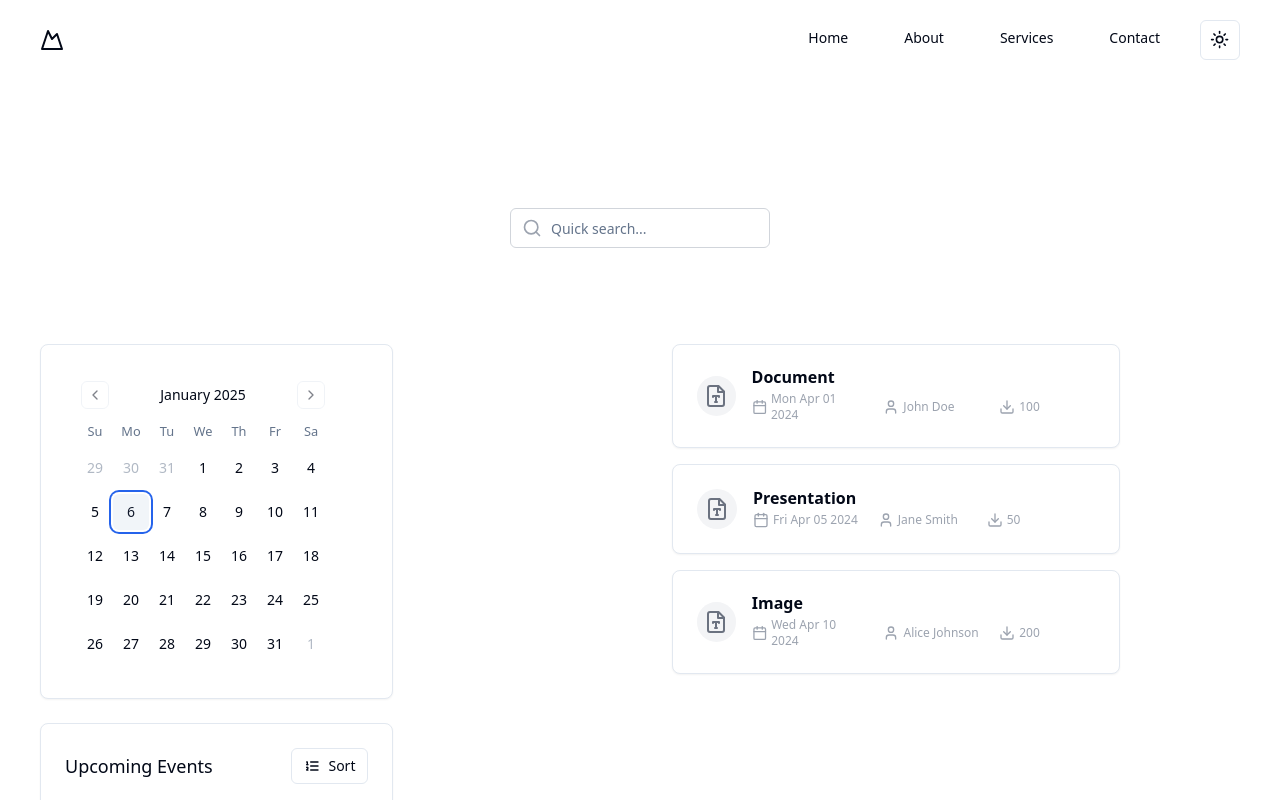
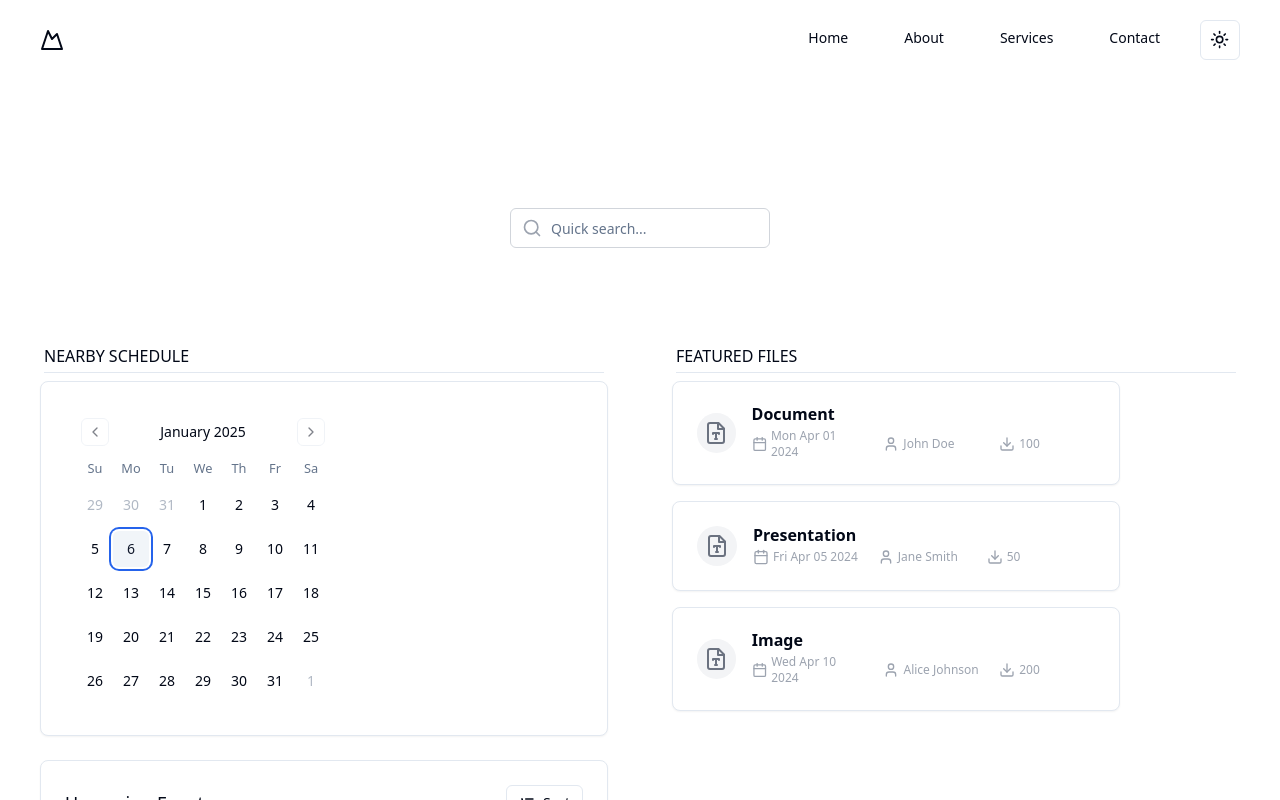
Before and after one commit to tomy-g/classfolder-front, a Next.js app: page / in a window 1280 px wide. Shown: the top 800 px of the page. Built offline with nearby package versions, Linux system fonts and the light colour scheme.

Commit message:
accessibility and section headings

```diff
--- a/src/app/page.tsx
+++ b/src/app/page.tsx
@@ -10,12 +10,12 @@ export default function Home () {
   return (
     <main className='flex w-full max-w-screen-3xl min-h-screen flex-col items-center pt-24 px-10 mx-auto'>
       <QuickSearch />
-      <section className='grid lg:grid-cols-2 gap-16 mt-16 w-full justify-center'>
+      <div className='grid lg:grid-cols-2 gap-16 mt-16 w-full justify-center'>
         <Schedule />
         <FeaturedFiles files={Files} />
         <Calendar />
         <div className=' mx-auto'>4</div>
-      </section>
+      </div>
     </main>
   )
 }
--- a/src/components/featured-files.tsx
+++ b/src/components/featured-files.tsx
@@ -1,8 +1,11 @@
 import React from 'react'
 import FeaturedFile from './featued-file'
 import { type File } from '@/types/File'
+import SectionHeading from './section-heading'
 const FeaturedFiles = ({ files }: { files: File[] }) => {
   return (
+    <section>
+      <SectionHeading title='FEATURED FILES'></SectionHeading>
       <ul className='list-none'>
         {files.map((file: File) => (
           <li key={file.id}>
@@ -10,6 +13,7 @@ const FeaturedFiles = ({ files }: { files: File[] }) => {
           </li>
         ))}
       </ul>
+    </section>
   )
 }
 
--- a/src/components/quick-search.tsx
+++ b/src/components/quick-search.tsx
@@ -3,7 +3,7 @@ import { type JSX, type SVGProps } from 'react'
 
 export default function QuickSearch () {
   return (
-    <div className='flex items-center max-w-md mx-auto my-8'>
+    <search className='flex items-center max-w-md mx-auto my-8'>
       <div className='relative w-full'>
         <Input
           className='w-full pl-10 pr-4 py-2 rounded-md border border-gray-300 focus:outline-none focus:ring-2 focus:ring-primary-500 focus:border-primary-500 dark:bg-gray-800 dark:border-gray-700 dark:text-white'
@@ -14,7 +14,7 @@ export default function QuickSearch () {
           <SearchIcon className='w-5 h-5 text-gray-400' />
         </div>
       </div>
-    </div>
+    </search>
   )
 }
 
--- a/src/components/schedule.tsx
+++ b/src/components/schedule.tsx
@@ -8,9 +8,12 @@ import {
   DropdownMenu
 } from '@/components/ui/dropdown-menu'
 import { type JSX, type SVGProps } from 'react'
+import SectionHeading from './section-heading'
 
 export default function Schedule () {
   return (
+    <section>
+      <SectionHeading title='NEARBY SCHEDULE'></SectionHeading>
       <div className='grid grid-cols-1 gap-6 2xl:grid-cols-[1fr_350px] mr-auto'>
         <div className='rounded-lg border bg-white p-6 shadow-sm dark:border-gray-800 dark:bg-gray-950'>
           <Calendar className='w-full' initialFocus mode='single' />
@@ -27,7 +30,9 @@ export default function Schedule () {
               </DropdownMenuTrigger>
               <DropdownMenuContent align='end'>
                 <DropdownMenuRadioGroup value='date'>
-                <DropdownMenuRadioItem value='date'>Date</DropdownMenuRadioItem>
+                  <DropdownMenuRadioItem value='date'>
+                    Date
+                  </DropdownMenuRadioItem>
                   <DropdownMenuRadioItem value='title'>
                     Title
                   </DropdownMenuRadioItem>
@@ -72,6 +77,7 @@ export default function Schedule () {
           </div>
         </div>
       </div>
+    </section>
   )
 }
 
--- /dev/null
+++ b/src/components/section-heading.tsx
@@ -0,0 +1,11 @@
+import React from 'react'
+
+const SectionHeading = ({ title }: { title: string }) => {
+  return (
+    <h2 className=' border-b mb-2 pb-1 mx-1 ' >
+      <a className=''>{title}</a>
+    </h2>
+  )
+}
+
+export default SectionHeading
```
Lines whose indentation alone changed are shown as unchanged.
